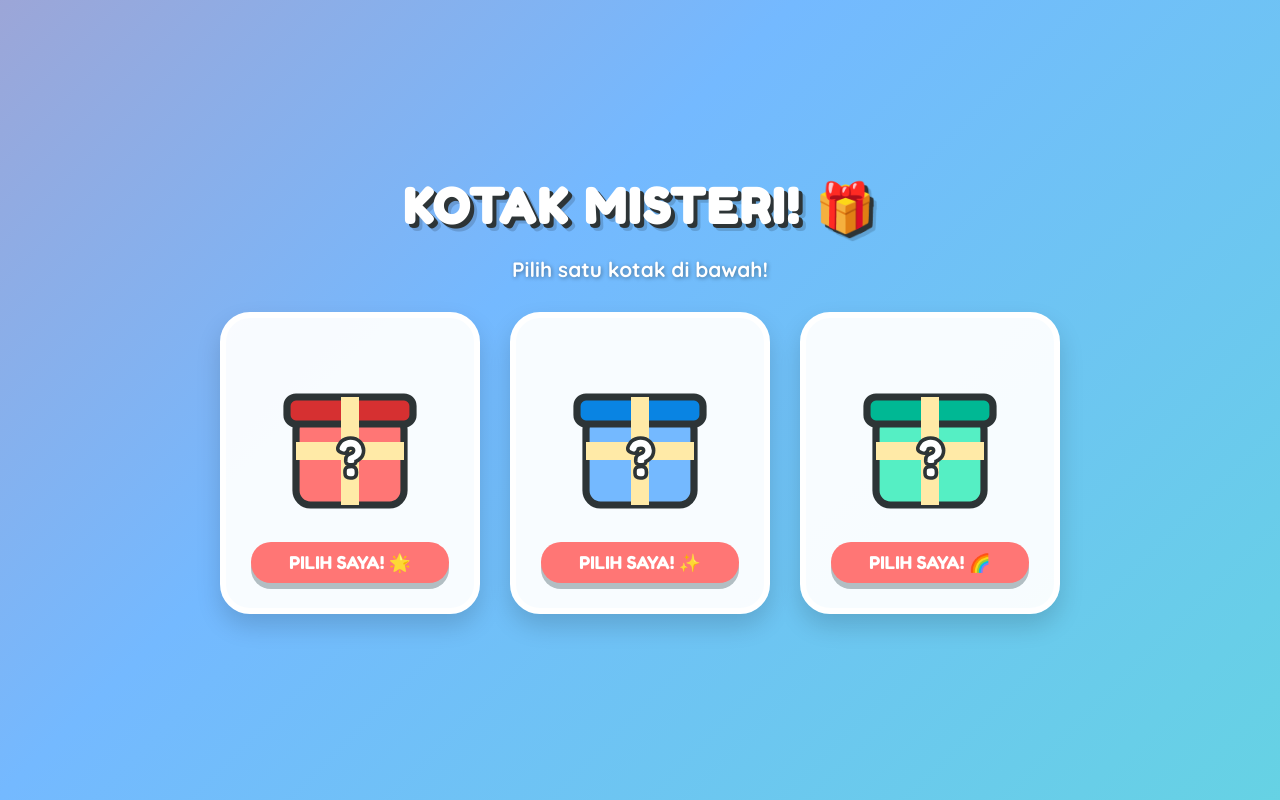
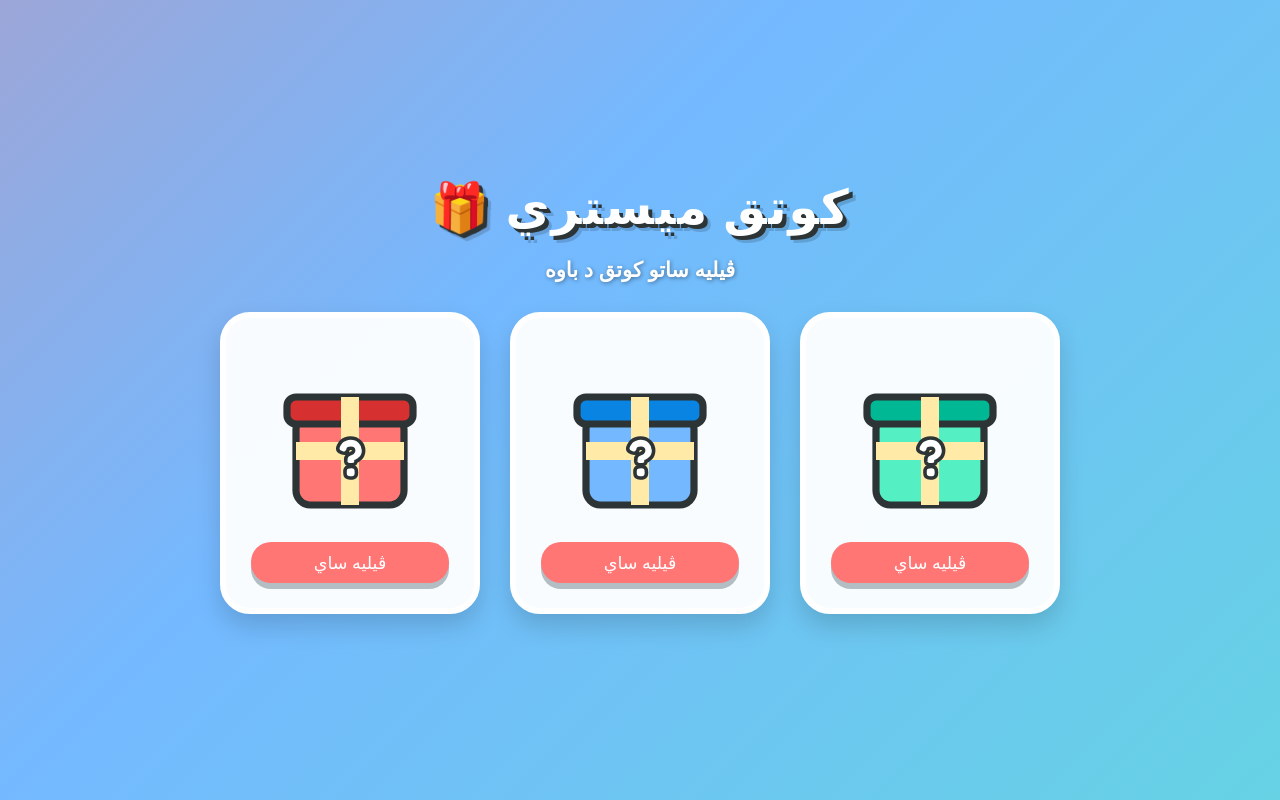
Before and after one commit to isammohdrizal-rgb/kotakmisteri, a plain HTML site: page index.html in a window 1280 px wide. Drawn offline with nearby package versions, Linux system fonts and the light colour scheme.

Commit message:
Update index.html

```diff
--- a/index.html
+++ b/index.html
@@ -221,8 +221,8 @@
 <body>
 
     <div class="title-container">
-        <h1>KOTAK MISTERI! 🎁</h1>
-        <p class="subtitle">Pilih satu kotak di bawah!</p>
+        <h1>🎁 کوتق ميستري </h1>
+        <p class="subtitle">ڤيليه ساتو کوتق د باوه</p>
     </div>
 
     <div class="box-container">
@@ -236,7 +236,7 @@
                 <rect x="20" y="55" width="60" height="10" fill="#ffeaa7"/>
                 <text x="50" y="75" font-family="'Fredoka One', sans-serif" font-size="28" fill="#ffffff" font-weight="bold" text-anchor="middle" stroke="#2d3436" stroke-width="2">?</text>
             </svg>
-            <button class="box-btn">PILIH SAYA! 🌟</button>
+            <button class="box-btn">ڤيليه ساي</button>
         </div>
 
         <!-- KOTAK MISTERI 2 (Warna Biru) -->
@@ -248,7 +248,7 @@
                 <rect x="20" y="55" width="60" height="10" fill="#ffeaa7"/>
                 <text x="50" y="75" font-family="'Fredoka One', sans-serif" font-size="28" fill="#ffffff" font-weight="bold" text-anchor="middle" stroke="#2d3436" stroke-width="2">?</text>
             </svg>
-            <button class="box-btn">PILIH SAYA! ✨</button>
+            <button class="box-btn">ڤيليه ساي</button>
         </div>
 
         <!-- KOTAK MISTERI 3 (Warna Hijau/Turquoise) -->
@@ -260,7 +260,7 @@
                 <rect x="20" y="55" width="60" height="10" fill="#ffeaa7"/>
                 <text x="50" y="75" font-family="'Fredoka One', sans-serif" font-size="28" fill="#ffffff" font-weight="bold" text-anchor="middle" stroke="#2d3436" stroke-width="2">?</text>
             </svg>
-            <button class="box-btn">PILIH SAYA! 🌈</button>
+            <button class="box-btn">ڤيليه ساي</button>
         </div>
 
     </div>
@@ -270,7 +270,7 @@
         <div class="modal-content">
             <!-- Memaparkan imej sahaja -->
             <img class="prize-image" id="prize-image" src="" alt="Hadiah Misteri">
-            <button class="close-btn" onclick="tutupModal()">Cuba Lagi! 🔁</button>
+            <button class="close-btn" onclick="tutupModal()">🔁 چوبا لاݢي</button>
         </div>
     </div>
 
```
